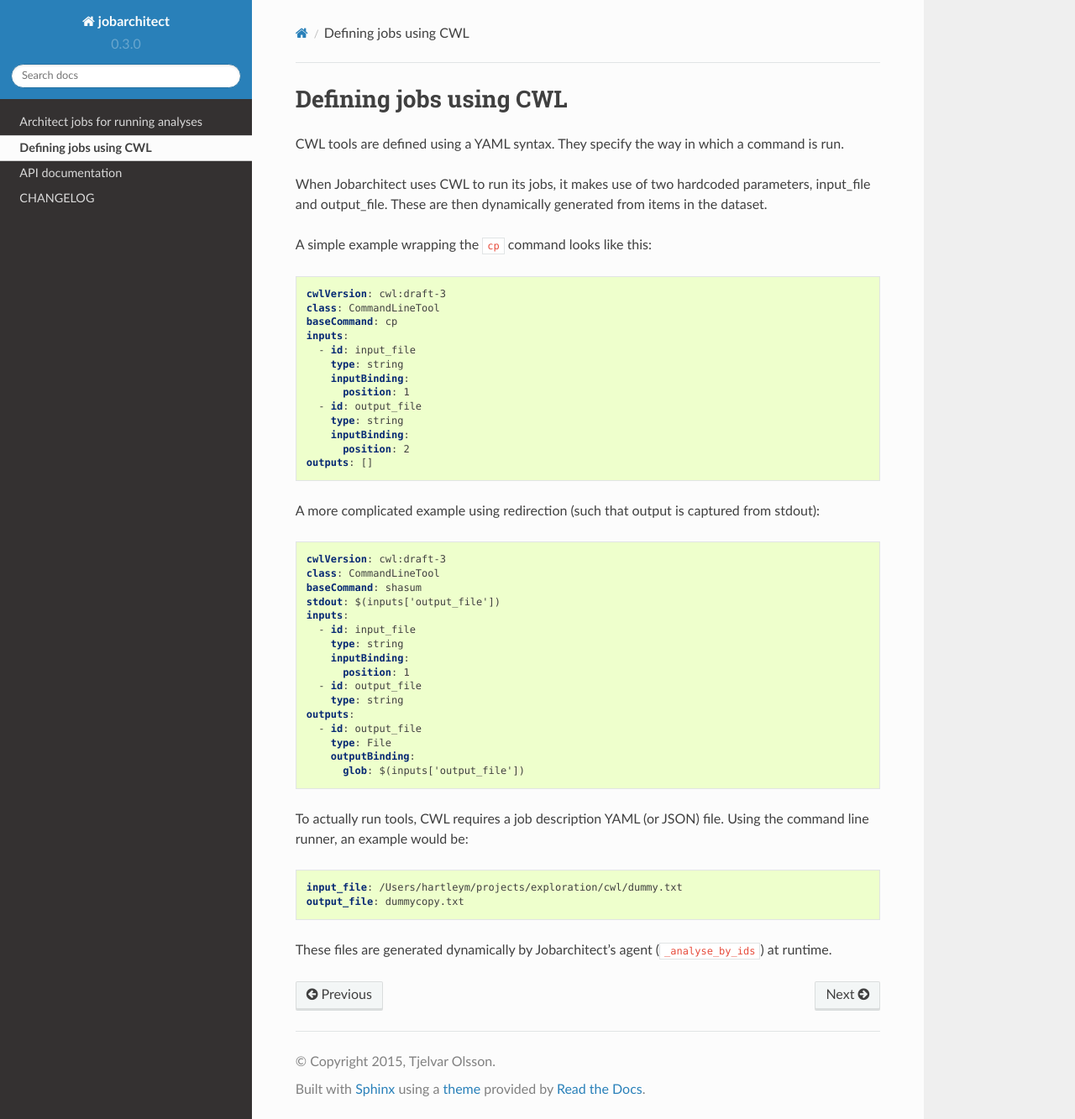
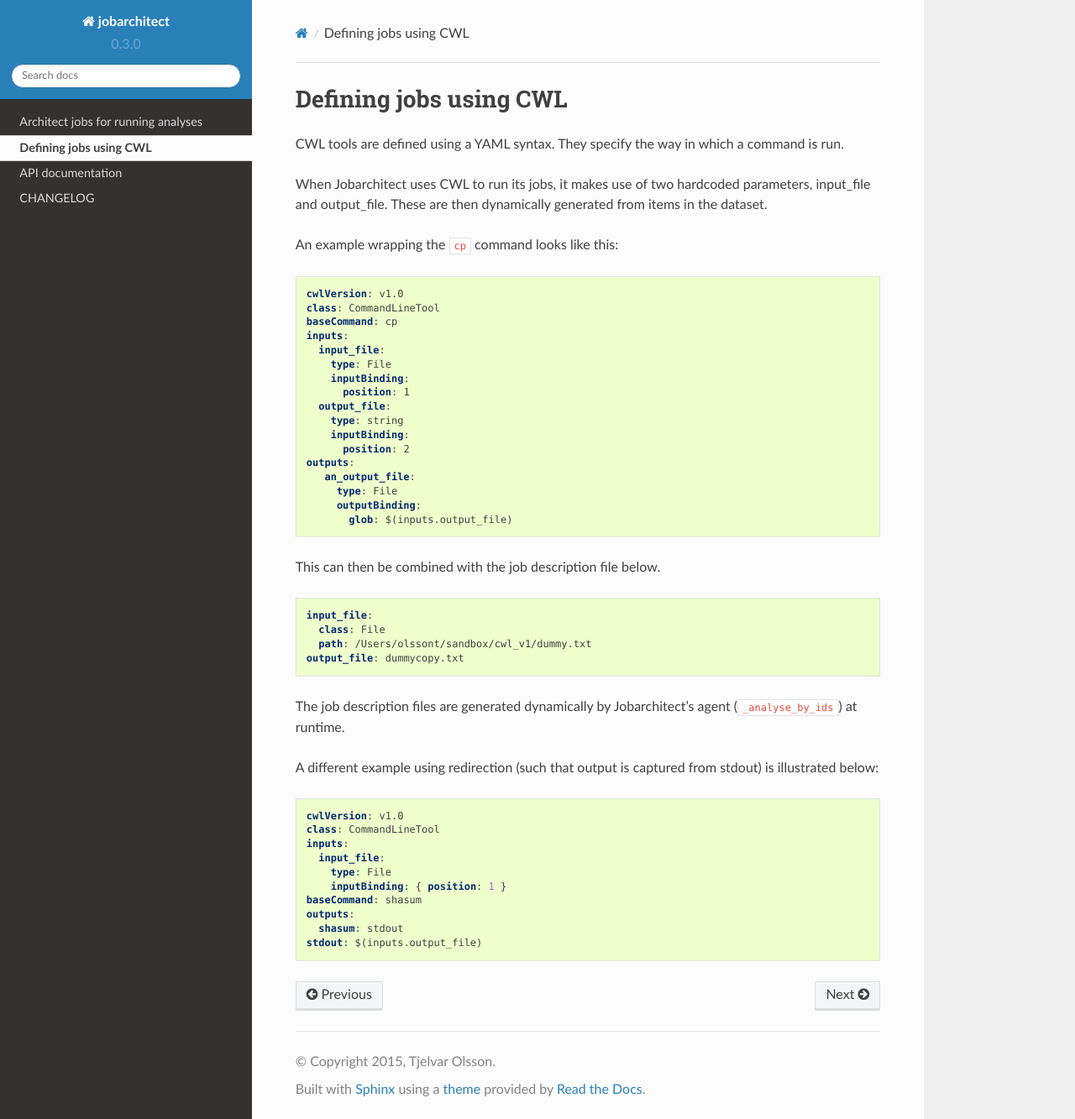
Before and after one commit to JIC-CSB/jobarchitect, a Sphinx documentation site: the page built from docs/source/cwl.rst, in a window 1280 px wide and 1333 px high. Shown: the whole window at 84% size. Built offline with Sphinx 7.4.7 and the Read the Docs theme 2.0.0, drawn with Linux system fonts in a browser that asks for light colours.

Commit message:
Update docs

```diff
--- a/docs/source/cwl.rst
+++ b/docs/source/cwl.rst
@@ -7,50 +7,52 @@ When Jobarchitect uses CWL to run its jobs, it makes use of two hardcoded parame
 input_file and output_file. These are then dynamically generated from items in the
 dataset.
 
-A simple example wrapping the ``cp`` command looks like this:
+An example wrapping the ``cp`` command looks like this:
 
 .. code-block:: yaml
 
-    cwlVersion: cwl:draft-3
+    cwlVersion: v1.0
     class: CommandLineTool
     baseCommand: cp
     inputs:
-      - id: input_file
-        type: string
+      input_file:
+        type: File
         inputBinding:
           position: 1
-      - id: output_file
+      output_file:
         type: string
         inputBinding:
           position: 2
-    outputs: []
+    outputs:
+       an_output_file:
+         type: File
+         outputBinding:
+           glob: $(inputs.output_file)
 
-A more complicated example using redirection (such that output is captured from stdout):
+This can then be combined with the job description file below.
 
 .. code-block:: yaml
 
-    cwlVersion: cwl:draft-3
-    class: CommandLineTool
-    baseCommand: shasum
-    stdout: $(inputs['output_file'])
-    inputs:
-      - id: input_file
-        type: string
-        inputBinding:
-          position: 1
-      - id: output_file
-        type: string
-    outputs:
-      - id: output_file
-        type: File
-        outputBinding:
-          glob: $(inputs['output_file'])
+    input_file:
+      class: File
+      path: /Users/olssont/sandbox/cwl_v1/dummy.txt
+    output_file: dummycopy.txt
 
-To actually run tools, CWL requires a job description YAML (or JSON) file. Using the command line runner, an example would be:
+The job description files are generated dynamically by Jobarchitect's agent
+(``_analyse_by_ids``) at runtime.
+
+A different example using redirection (such that output is captured from stdout) is
+illustrated below:
 
 .. code-block:: yaml
 
-    input_file: /Users/hartleym/projects/exploration/cwl/dummy.txt
-    output_file: dummycopy.txt
-
-These files are generated dynamically by Jobarchitect's agent (``_analyse_by_ids``) at runtime.
+    cwlVersion: v1.0
+    class: CommandLineTool
+    inputs:
+      input_file:
+        type: File
+        inputBinding: { position: 1 }
+    baseCommand: shasum
+    outputs:
+      shasum: stdout
+    stdout: $(inputs.output_file)
```
Also changed, not shown: README.rst (+20 -17 lines).
